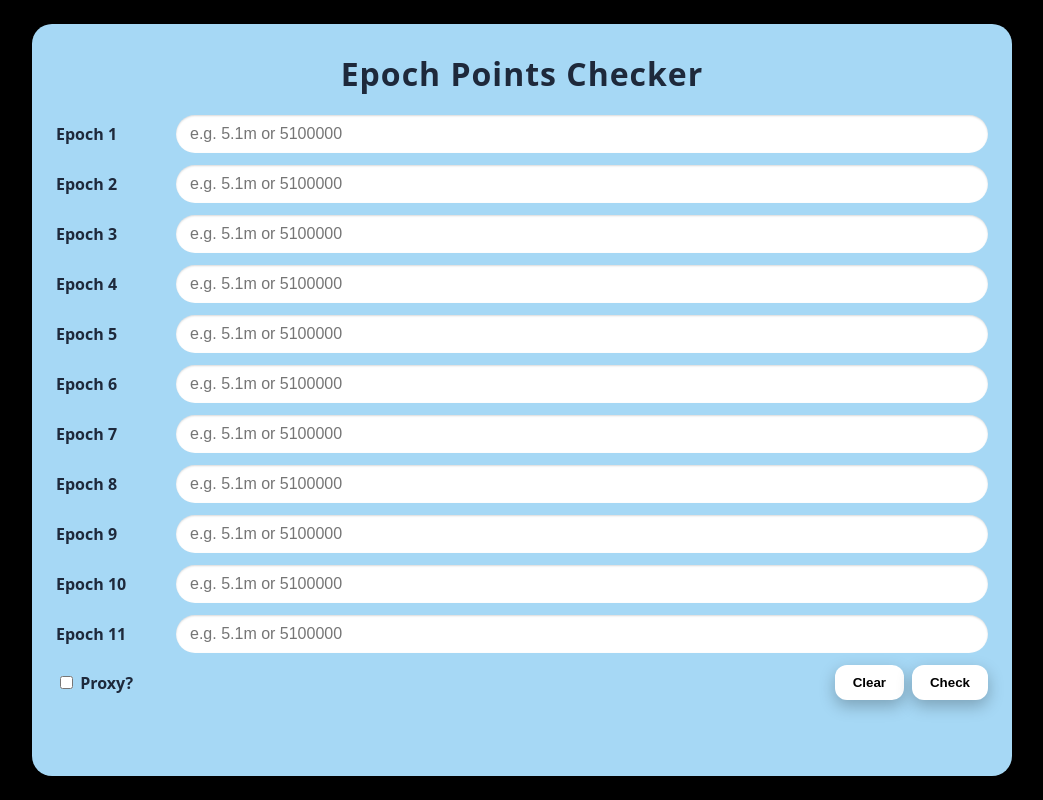
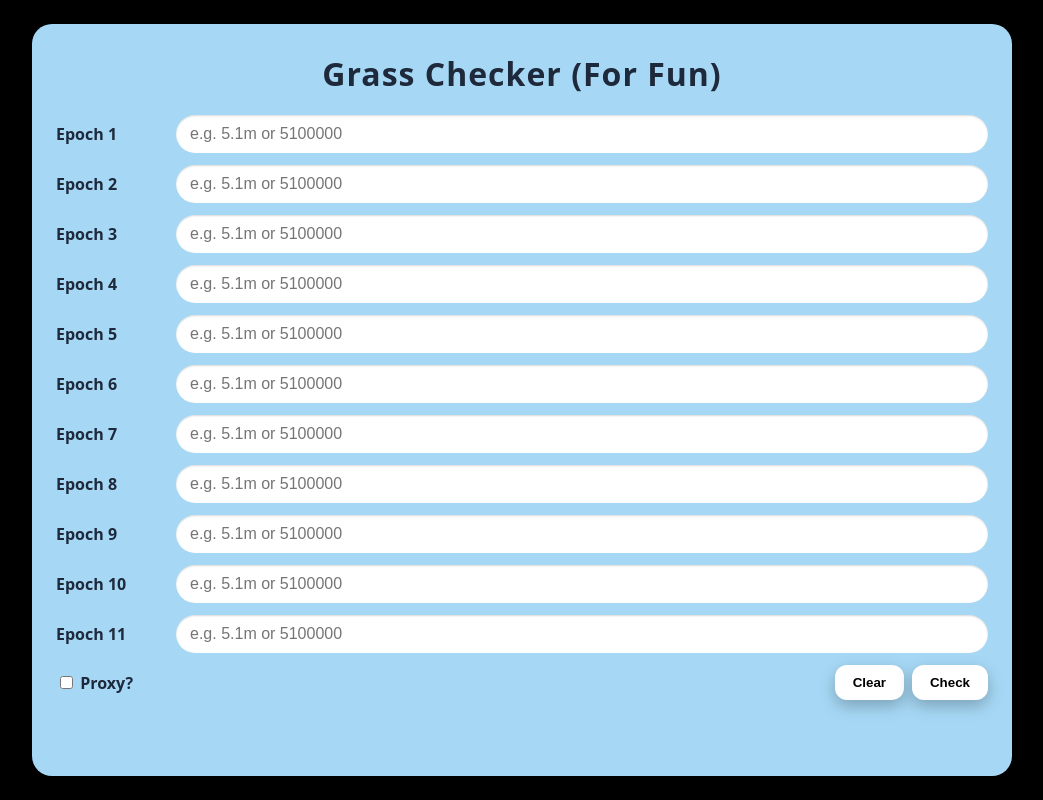
Before and after one commit to NEMOFIS/grass-forfun, a website: page index.html in a window 1280 px wide. Shown: the whole page, without its empty margins (118-1161 px from the left). Drawn offline with Linux system fonts and the light colour scheme.

Commit message:
Update index.html

```diff
--- a/index.html
+++ b/index.html
@@ -74,7 +74,7 @@
 </head>
 <body>
   <div class="panel">
-    <h1>Epoch Points Checker</h1>
+    <h1>Grass Checker (For Fun)</h1>
     <div id="inputs">
       <script>
         let htmlInputs = "";
```
